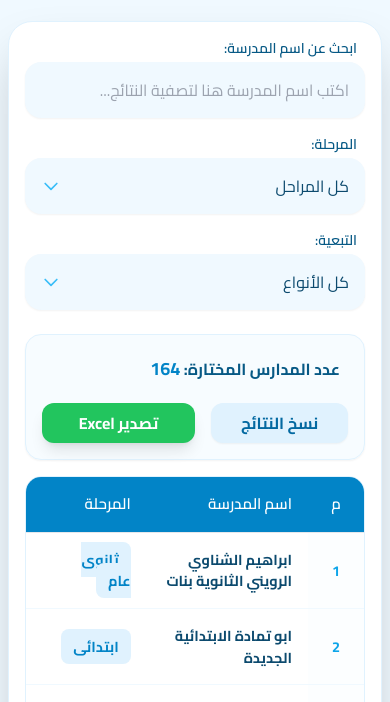
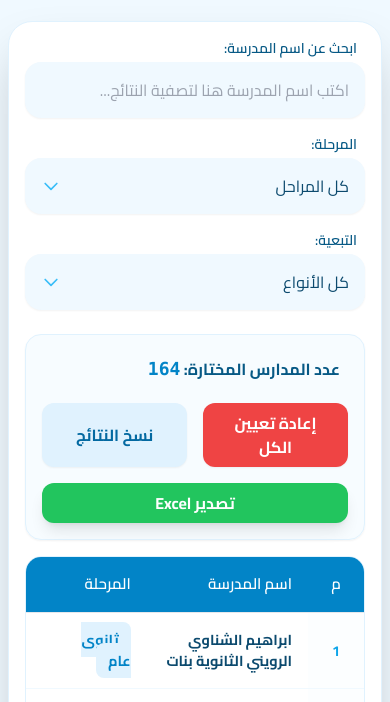
Before and after one commit to mazen19812002/Sch_list, a plain HTML site: page index.html in a window 390 px wide. Shown: the part 103-805 px from the top of the page. Drawn offline with nearby package versions, Linux system fonts and the light colour scheme.

Commit message:
Update index.html

```diff
--- a/index.html
+++ b/index.html
@@ -33,6 +33,16 @@
             background-color: #16a34a;
             transform: translateY(-2px);
             box-shadow: 0 4px 15px rgba(34, 197, 94, 0.4);
+        }
+        .btn-red {
+            background-color: #ef4444;
+            color: white;
+            transition: all 0.3s ease;
+        }
+        .btn-red:hover {
+            background-color: #dc2626;
+            transform: translateY(-2px);
+            box-shadow: 0 4px 15px rgba(239, 68, 68, 0.4);
         }
         .dropdown-content {
             display: none;
@@ -119,13 +129,19 @@
             <!-- Action Buttons Above Table -->
             <div class="flex flex-wrap gap-4 justify-between items-center bg-sky-50/50 p-4 rounded-2xl border border-sky-100 mb-4 shadow-sm">
                 <div class="text-sky-800 font-bold px-2 py-1">
-                    عدد المدارس المختارة: <span id="schoolCount" class="text-sky-600 text-lg">0</span>
+                    عدد المدارس المختارة: <span id="schoolCount" class="text-sky-600 text-lg font-mono">0</span>
                 </div>
-                <div class="flex gap-4 flex-grow md:flex-grow-0">
-                    <button onclick="copyTableData()" class="bg-sky-100 hover:bg-sky-200 text-sky-700 font-bold py-2 px-6 rounded-xl transition-all flex items-center gap-2 shadow-sm flex-1 md:flex-none justify-center">
+                <div class="flex flex-wrap gap-4 flex-grow md:flex-grow-0">
+                    <!-- Reset Button (Red) -->
+                    <button onclick="resetAll()" class="btn-red font-bold py-2 px-6 rounded-xl transition-all flex items-center gap-2 shadow-sm flex-1 md:flex-none justify-center hover-scale">
+                         إعادة تعيين الكل
+                    </button>
+                    <!-- Copy Button -->
+                    <button onclick="copyTableData()" class="bg-sky-100 hover:bg-sky-200 text-sky-700 font-bold py-2 px-6 rounded-xl transition-all flex items-center gap-2 shadow-sm flex-1 md:flex-none justify-center hover-scale">
                          نسخ النتائج
                     </button>
-                    <button onclick="exportToExcel()" class="btn-green font-bold py-2 px-8 rounded-xl transition-all flex items-center gap-2 shadow-lg flex-1 md:flex-none justify-center">
+                    <!-- Export Button (Green) -->
+                    <button onclick="exportToExcel()" class="btn-green font-bold py-2 px-8 rounded-xl transition-all flex items-center gap-2 shadow-lg flex-1 md:flex-none justify-center hover-scale">
                         تصدير Excel
                     </button>
                 </div>
@@ -167,7 +183,7 @@
     </footer>
 
     <script>
-        // Integrated Database (Approx 165 records)
+        // Integrated Database
         const rawData = [
             { name: "ابراهيم الشناوي الرويني الثانوية بنات", stage: "ثانوى عام", type: "رسمى" },
             { name: "ابو تمادة الابتدائية الجديدة", stage: "ابتدائى", type: "رسمى" },
@@ -391,7 +407,7 @@
                     `).join('')}
                 </div>
                 <div class="p-2 border-t border-sky-50 sticky bottom-0 bg-white">
-                    <button onclick="hideAllDropdowns()" class="w-full btn-green p-2 rounded-xl text-sm font-bold">موافق</button>
+                    <button onclick="hideAllDropdowns()" class="w-full btn-green p-2 rounded-xl text-sm font-bold shadow-md">موافق</button>
                 </div>
             `;
         }
@@ -405,6 +421,14 @@
         function clearCategory(category) {
             document.querySelectorAll(`.category-${category}`).forEach(cb => cb.checked = false);
             applyFilters();
+        }
+
+        // Reset All
+        function resetAll() {
+            nameSearch.value = '';
+            document.querySelectorAll('input[type="checkbox"]').forEach(cb => cb.checked = false);
+            applyFilters();
+            showToast("تم إعادة تعيين كافة الفلاتر");
         }
 
         // Filter Logic
```
